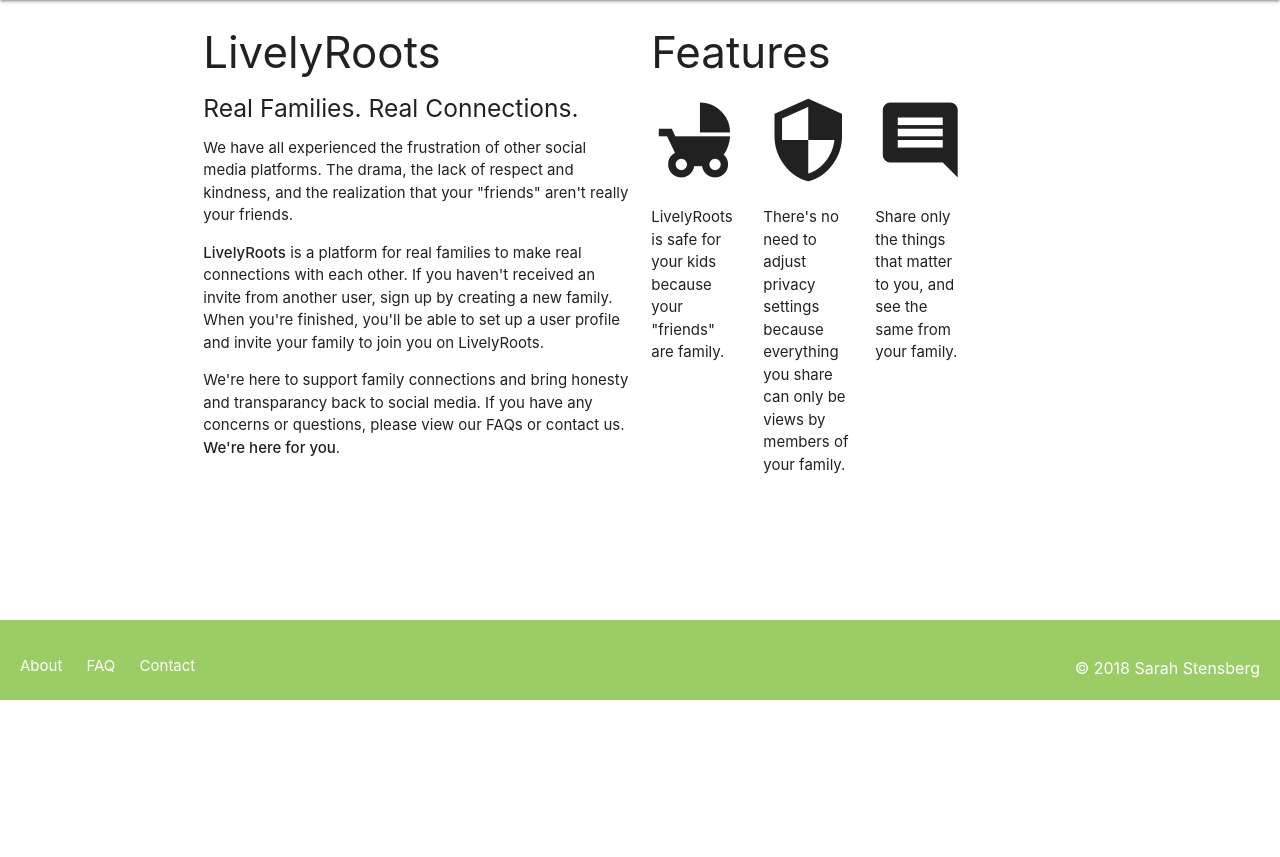
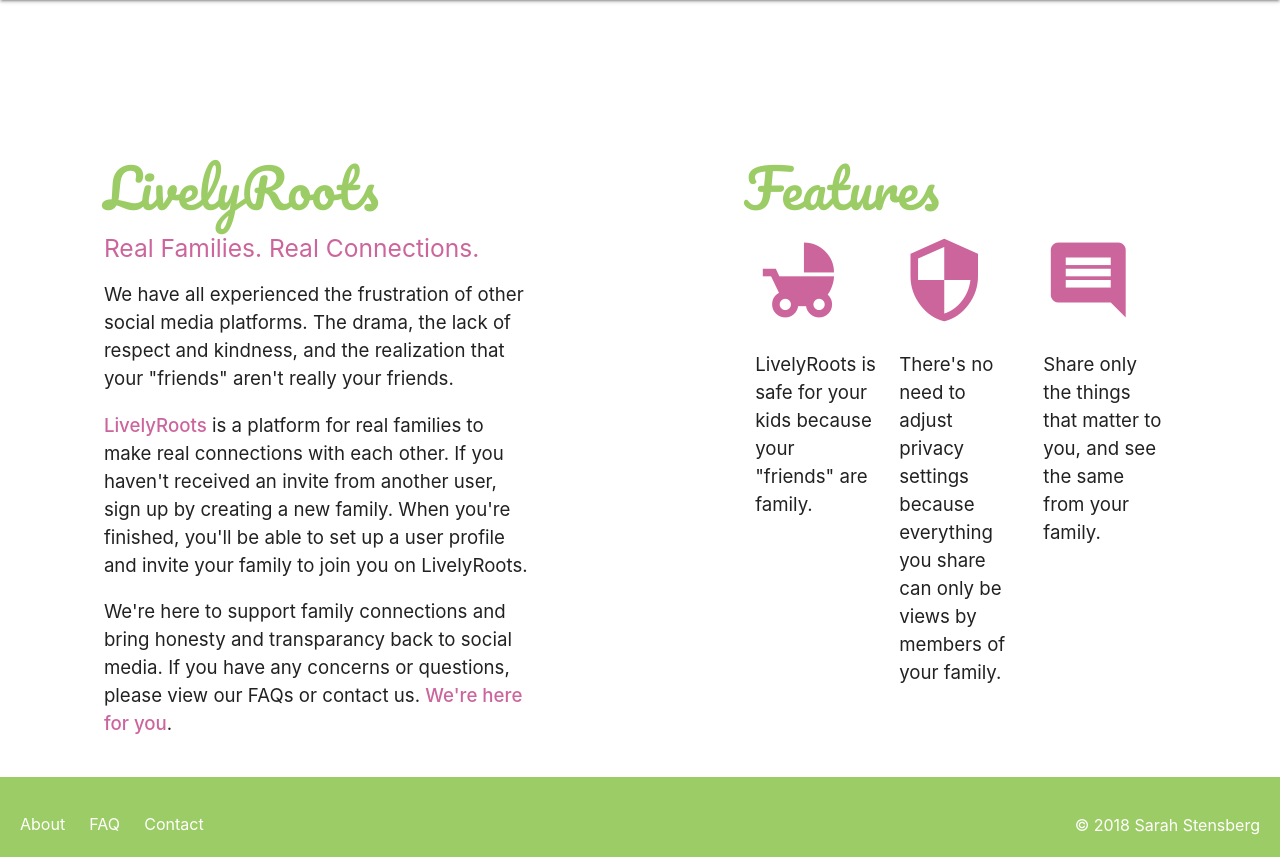
Before and after one commit to ladystensberg/LivelyRoots, a Django app: page / in a window 1280 px wide. Shown: the part 100-957 px from the top of the page. Before the commit the page ends 800 px from the top, so only its background shows below. Run offline with Django 3.2, Linux system fonts and the light colour scheme.

Commit message:
updated index.html styling

```diff
--- a/livelyroots/main_app/static/css/style.css
+++ b/livelyroots/main_app/static/css/style.css
@@ -1,3 +1,8 @@
+/* PRIMARY COLOR: #9ccc65 */
+/* COMPLIMENTARY COLOR: #cc659c */
+
+
+
 body {
     display: flex;
     min-height: 100vh;
@@ -32,9 +37,44 @@ footer li {
     color: white;
     display: inline;
     margin-left: 20px;
+    font-size: 12pt;
+}
+
+footer li:hover {
+    text-decoration: underline;
 }
 
 li a {
     margin-top: 20px !important;
     font-size: 14pt !important;
 }
+
+#index-content {
+    margin-top: 130px;
+}
+
+#index-content strong {
+    color: #cc659c;
+}
+
+#index-content p {
+    font-size: 14pt;
+}
+
+#index-content h3 {
+    font-family: 'Pacifico', cursive;
+    font-size: 40pt;
+    color: #9ccc65;
+}
+
+#index-content h5 {
+    color: #cc659c;
+}
+
+#features i {
+    color: #cc659c;
+}
+
+#features h3 {
+    text-align: justify;
+}
--- a/livelyroots/main_app/templates/base.html
+++ b/livelyroots/main_app/templates/base.html
@@ -9,6 +9,7 @@
     <title>LivelyRoots - Real Families, Real Connections</title>
     <link rel="stylesheet" href="https://cdnjs.cloudflare.com/ajax/libs/materialize/1.0.0/css/materialize.min.css">
     <link href="https://fonts.googleapis.com/icon?family=Material+Icons" rel="stylesheet">
+    <link href="https://fonts.googleapis.com/css?family=Pacifico" rel="stylesheet">
     <link rel="stylesheet" href="{% static 'css/style.css' %}">
 </head>
 <body>
--- a/livelyroots/main_app/templates/index.html
+++ b/livelyroots/main_app/templates/index.html
@@ -1,9 +1,10 @@
 {% extends 'base.html' %}
 
 {% block main %}
+    <div id="index-content">
+        <div class="row">
+            <div class="col s6" id="intro">
                 <div class="container">
-        <div class="row">
-            <div class="col s6">
                     <h3>LivelyRoots</h3>
                     <h5>Real Families. Real Connections.</h6>
                     <p>We have all experienced the frustration of other social media platforms.
@@ -20,18 +21,19 @@
                         If you have any concerns or questions, please view our FAQs or contact us. <strong>We're here for you</strong>.
                     </p>
                 </div>
-            <div class="col s6">
+            </div>
+            <div class="col s6" id="features">
+                <div class="container">
                     <h3>Features</h3>
-                <div class="row ">
-                    <div class="col s3">
+                    <div class="col s4">
                         <i class="large material-icons">child_friendly</i>
                         <p>LivelyRoots is safe for your kids because your "friends" are family.</p>
                     </div>
-                    <div class="col s3">
+                    <div class="col s4">
                         <i class="large material-icons">security</i>
                         <p>There's no need to adjust privacy settings because everything you share can only be views by members of your family.</p>
                     </div>
-                    <div class="col s3">
+                    <div class="col s4">
                         <i class="large material-icons">comment</i>
                         <p>Share only the things that matter to you, and see the same from your family.</p>
                     </div>
```
Lines whose indentation alone changed are shown as unchanged.
